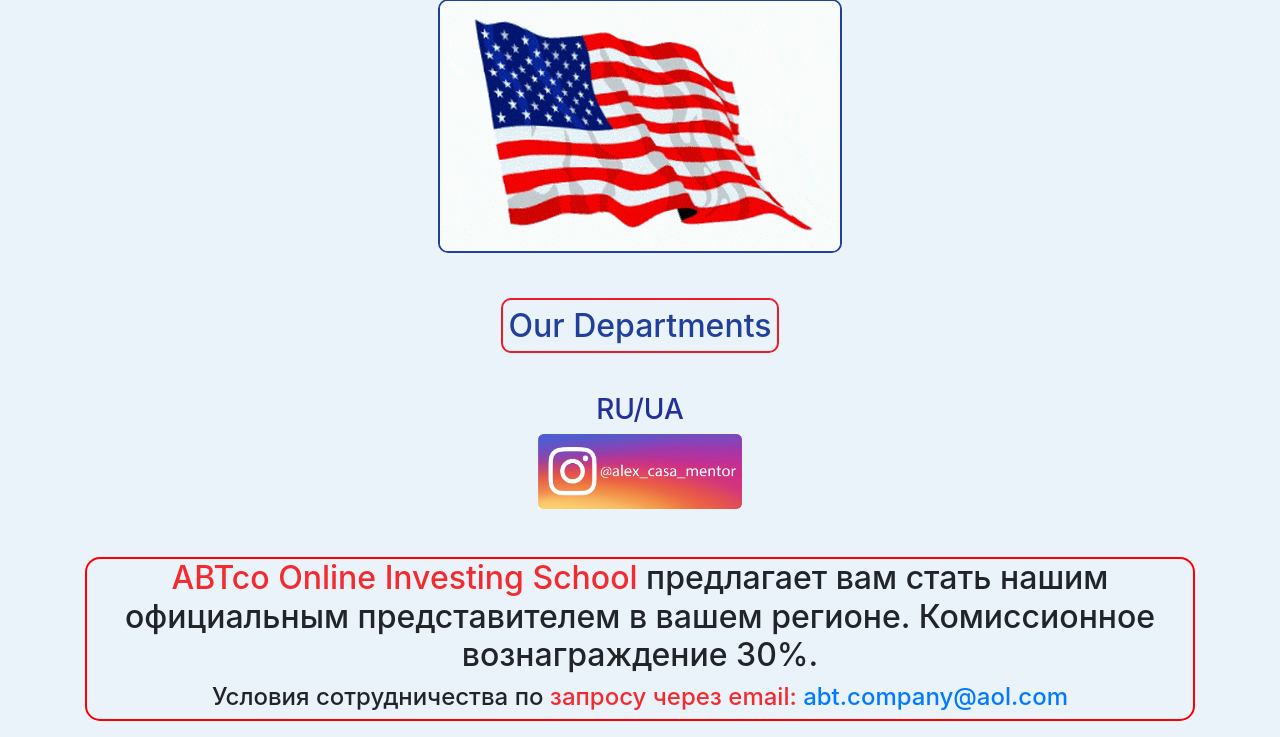
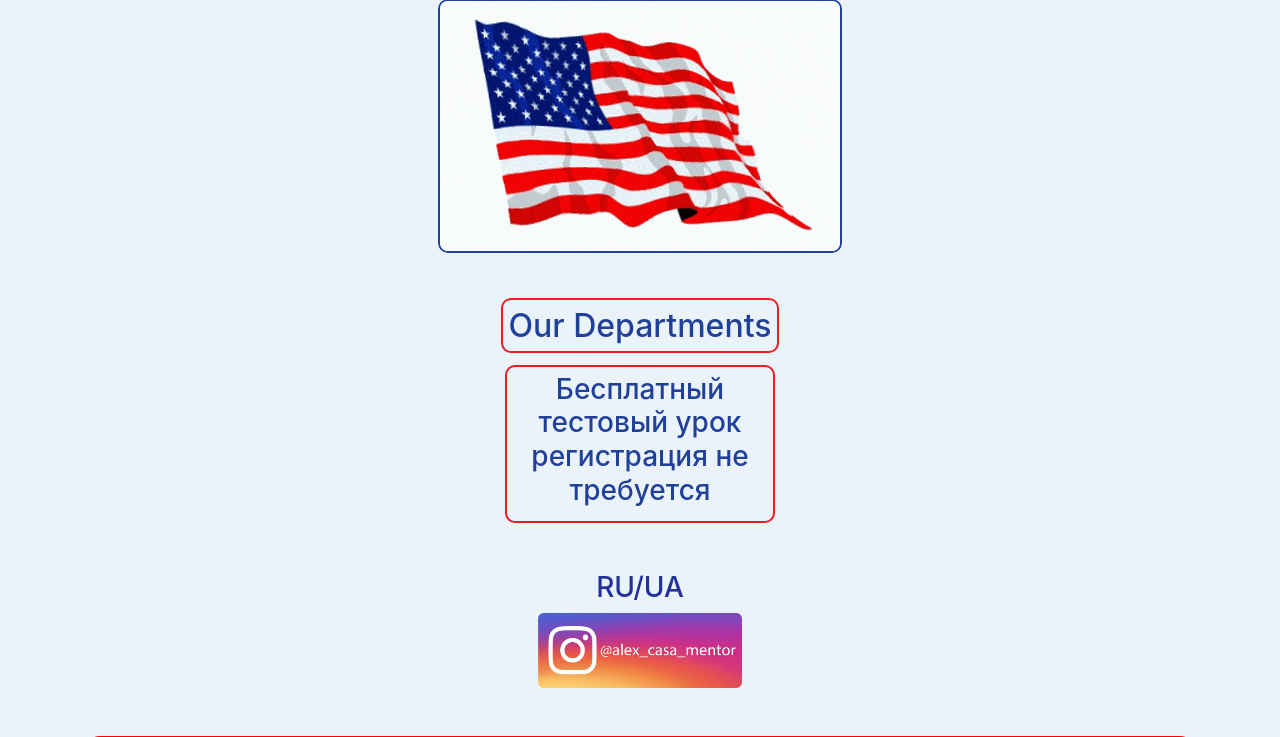
Before and after one commit to Dsibe/abtco, a Django app: page / in a window 1280 px wide. Shown: the part 292-1029 px from the top of the page. Run offline with Django 3.2, Linux system fonts and the light colour scheme; some libraries are stand-ins or nearby versions.

Commit message:
'views.py'

```diff
--- a/main/templates/main/main.html
+++ b/main/templates/main/main.html
@@ -27,6 +27,13 @@
       <h1 style="font-size: 200%; margin-top: 5%;">
         <a href="departments" style="text-decoration: none; border: 2px solid #ED1C24; border-radius: 10px; padding: 6px; color: #21409A;">Our Departments</a>
       </h1>
+
+      <a href="trial" style="text-decoration: none;">
+        <div class="col-12 col-md-3 mx-auto" style="border: 2px solid #ED1C24; border-radius: 10px; padding: 6px; color: #21409A; font-size: 200%; margin-top: 20px;">
+          <h3>Бесплатный тестовый урок<br>регистрация не требуется</h3>
+        </div>
+      </a>
+
     </div>
 
     <div class="mt-5" style="line-height: 0; text-align: center">
```
Also changed, not shown: db.sqlite3.
